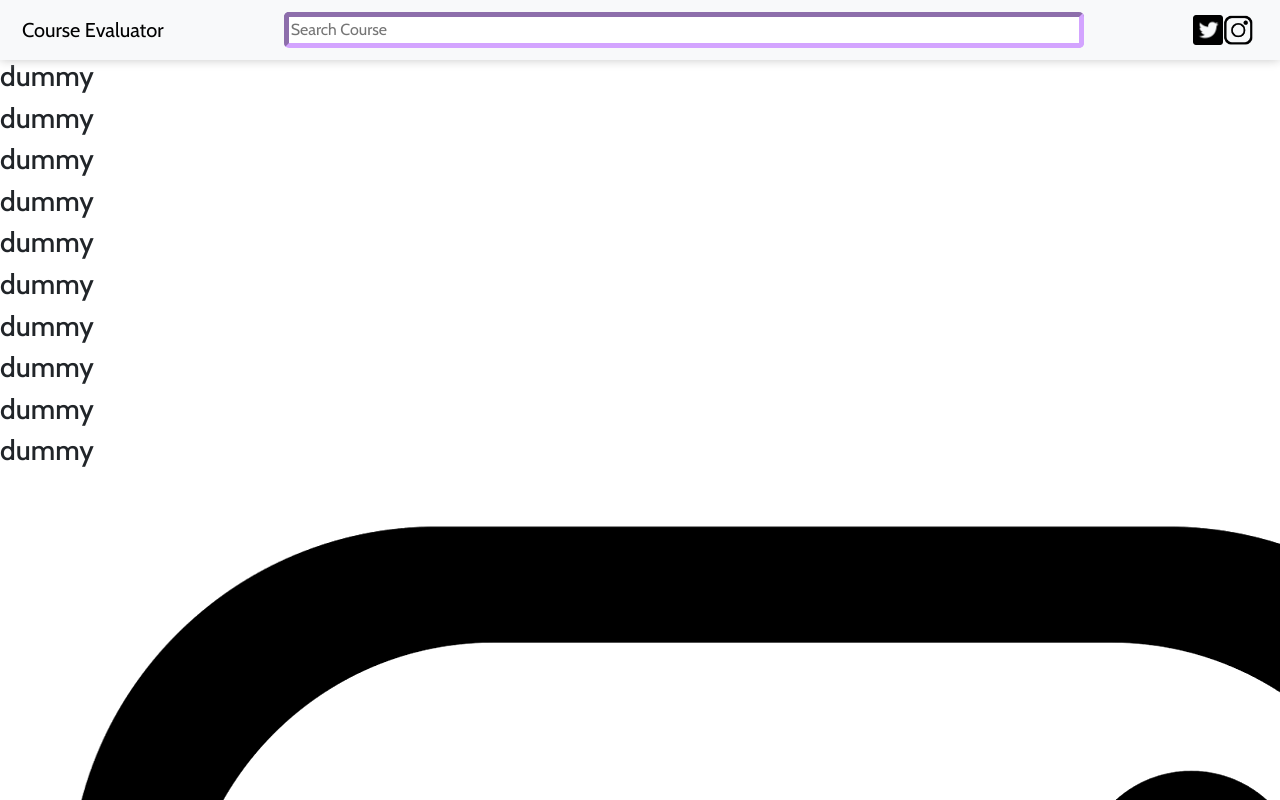
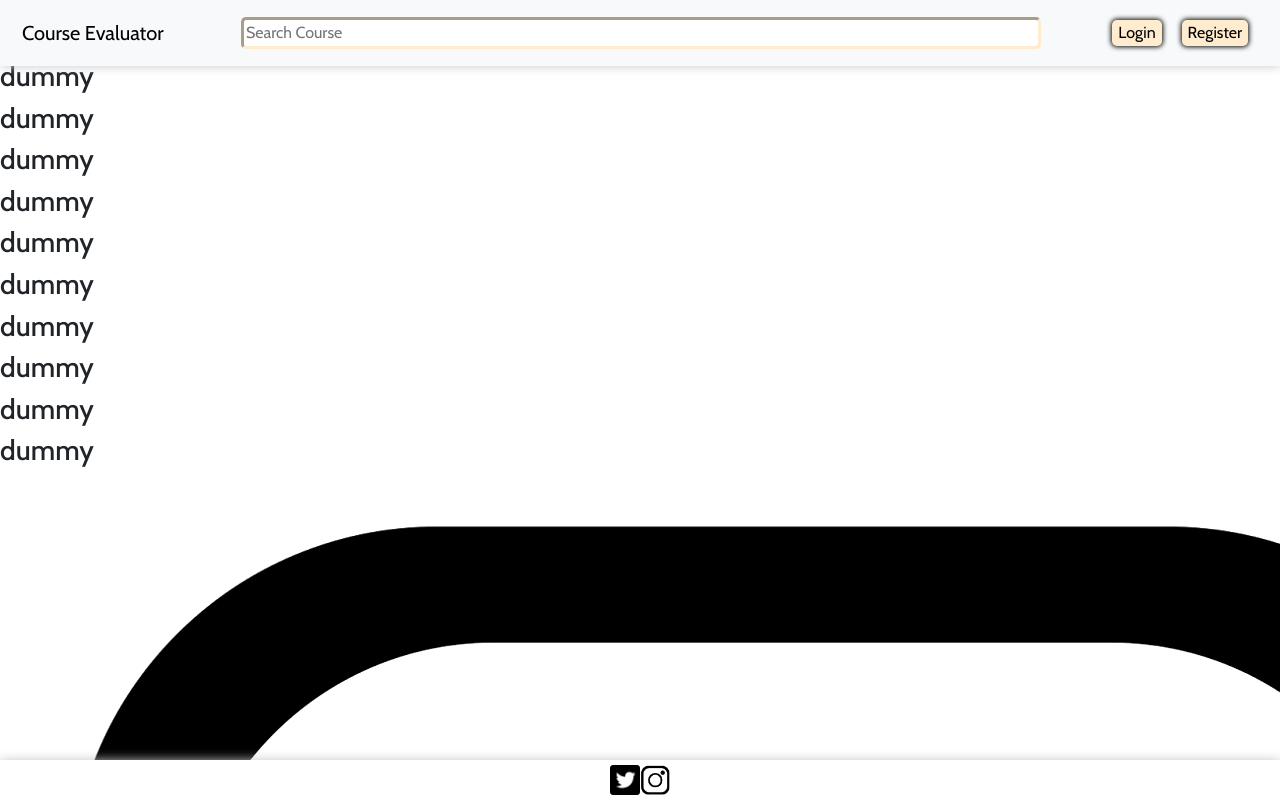
Before and after one commit to realdevvora/course-evaluations, a React (Vite) app: page / in a window 1280 px wide. Shown: the top 800 px of the page. Built offline with nearby package versions, Linux system fonts and the light colour scheme.

Commit message:
Completed Frontend Template

```diff
--- a/src/App.css
+++ b/src/App.css
@@ -9,16 +9,27 @@
     align-items: center;
 }
 
+button {
+    border-radius: 5px;
+    border: none;
+    background-color: blanchedalmond;
+    box-shadow: 0px 0px 5px 1px black;
+}
+
+.authentication--buttons button {
+    margin: 10px;
+}
+
 .search--bar input {
     width: 50em;
-    border-width: 5px;
+    border-width: 3px;
     border-radius: 5px;
-    border-color: rgb(211, 164, 255);
+    border-color: blanchedalmond;
 }
 
 .search--bar input:focus {
-    background-color: rgb(234, 234, 234);
     outline: none;
+    box-shadow: 0px 0px 5px 1px black;
 }
 
 .dropdown {
@@ -52,6 +63,20 @@
     display: flex;
 }
 
+footer {
+    background-color: white;
+    position: fixed;
+    bottom: 0;
+    padding: 10px;
+    width: 100%;
+    justify-content: center;
+
+    box-shadow: 0px 0px 10px rgb(200, 200, 200);
+    align-items: center;
+}
+
+
+
 @media only screen and (max-width: 800px) {
 
 
--- a/src/App.jsx
+++ b/src/App.jsx
@@ -4,10 +4,10 @@ import { createBrowserRouter } from "react-router-dom";
 import './App.css'
 import Home from "./components/Home"
 import NoPage from "./components/NoPage"
-import Evaluation from './components/Evaluation';
+import CoursePage from './components/CoursePage';
 import courses from './data/courses';
 
-const courseRoutes = courses.map(course => ({path: `/${course.name}`, element: <Evaluation />, errorElement: <NoPage />}))
+const courseRoutes = courses.map(course => ({path: `/${course.name}`, element: <CoursePage  course={course}/>, errorElement: <NoPage />}))
 
 
 const app = createBrowserRouter([
--- /dev/null
+++ b/src/components/CoursePage.jsx
@@ -0,0 +1,13 @@
+import React from 'react'
+import '../App.css'
+import Navbar from './Navbar'
+
+export default function CoursePage(props) {
+    const {course} = props
+    return (
+        <div>
+          <Navbar />
+          <h3>{course.name}</h3>
+        </div>
+      )
+}
--- a/src/components/Evaluation.jsx
+++ /dev/null
@@ -1,15 +0,0 @@
-import React from 'react'
-import '../App.css'
-import Navbar from './Navbar'
-
-function Evaluation() {
-
-  return (
-    <div>
-        <Navbar />
-
-    </div>
-  )
-}
-
-export default Evaluation
--- /dev/null
+++ b/src/components/Footer.jsx
@@ -0,0 +1,17 @@
+import React from 'react'
+import '../App.css'
+import twitter_logo from "../images/twitter-logo.png"
+import ig_logo from "../images/ig-logo.png"
+
+export default function Footer() {
+    return (
+        <footer className="social-tags">
+        <a href="https://twitter.com/notdevvora">
+            <img src={twitter_logo} alt="twitter" width="30"/>
+        </a>
+        <a href="https://www.instagram.com/isdevvora/">
+            <img src={ig_logo} alt="instagram" width="30"/>
+        </a>
+    </footer>
+    )
+}
--- a/src/components/Home.jsx
+++ b/src/components/Home.jsx
@@ -1,6 +1,7 @@
 import React from 'react'
 import '../App.css'
 import Navbar from './Navbar'
+import Footer from './Footer'
 import ig_logo from "../images/ig-logo.png"
 
 function Home() {
@@ -19,6 +20,7 @@ function Home() {
       <h3>dummy</h3>
       <h3>dummy</h3>
       <img src={ig_logo} alt="" />
+      <Footer />
     </div>
   )
 }
--- a/src/components/Navbar.jsx
+++ b/src/components/Navbar.jsx
@@ -1,6 +1,4 @@
 import React from 'react'
-import ig_logo from "../images/ig-logo.png"
-import twitter_logo from "../images/twitter-logo.png"
 import Searchbar from './Searchbar'
 
 
@@ -10,16 +8,11 @@ export default function Navbar() {
             <div className="container-fluid">
                 <a className="navbar-brand" href="/">Course Evaluator</a>
                 <Searchbar />
-                <div className="social-tags">
-                    <a href="https://twitter.com/notdevvora">
-                        <img src={twitter_logo} alt="twitter" width="30"/>
-                    </a>
-                    <a href="https://www.instagram.com/isdevvora/">
-                        <img src={ig_logo} alt="" width="30"/>
-                    </a>
+                <div className="authentication--buttons">
+                    <button>Login</button>
+                    <button>Register</button>
                 </div>
             </div>
-
         </nav>
     )
 }
```
Also changed, not shown: package.json (+19 -2 lines), server.js (added), src/components/Course.jsx (deleted), 2 other files (tests, documents, lock files or other folders).
